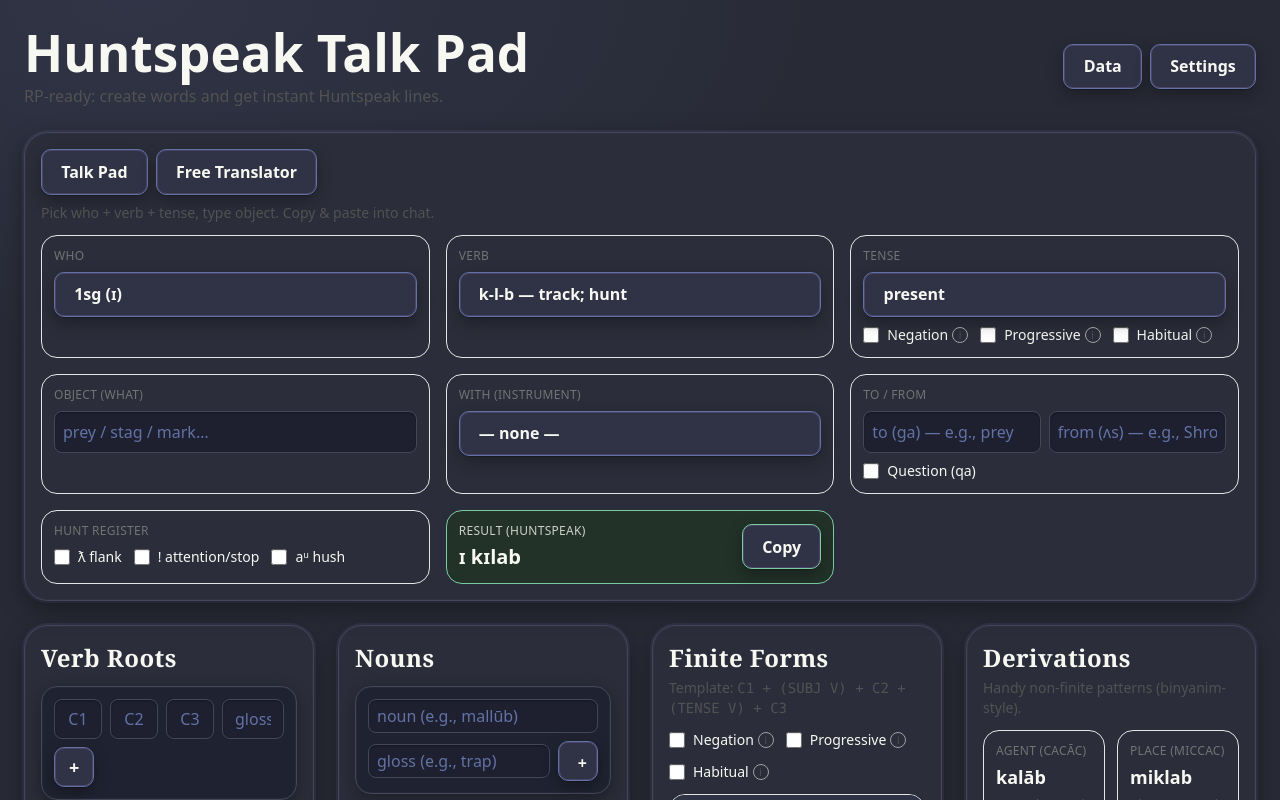
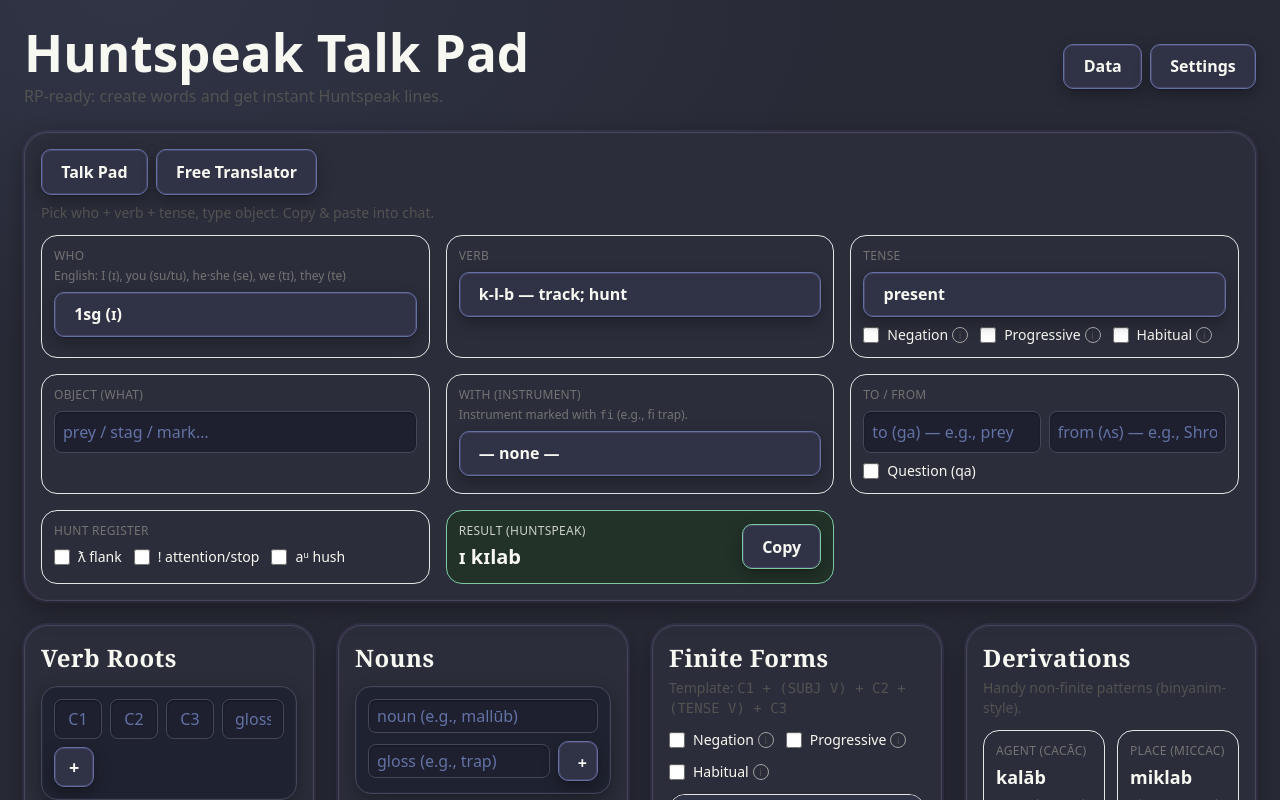
Before and after one commit to L1ghth0us3/Moontalk, a React (Vite) app: page / in a window 1280 px wide. Shown: the top 800 px of the page. Built offline with nearby package versions, Linux system fonts and the light colour scheme.

Commit message:
feat(talkpad): add English pronoun guide under Who; add particle usage hint under With (instrument)

```diff
--- a/src/components/TalkPad.tsx
+++ b/src/components/TalkPad.tsx
@@ -76,7 +76,8 @@ export default function TalkPad({ roots, nouns, selectedRootId, onSelectRoot }:
     <div className="space-y-3">
       <div className="grid grid-cols-1 md:grid-cols-2 xl:grid-cols-3 2xl:grid-cols-4 gap-4">
         <div className="rounded-2xl border border-neutral-200 p-3">
-          <div className="text-xs uppercase tracking-wide text-neutral-500 mb-2">Who</div>
+          <div className="text-xs uppercase tracking-wide text-neutral-500 mb-1">Who</div>
+          <div className="text-xs text-neutral-500 mb-2">English: I (ɪ), you (su/tu), he·she (se), we (tɪ), they (te)</div>
           <NiceSelect value={state.pronForm} onChange={v=>setState(s=>({...s, pronForm:v}))} items={PRONOUNS.map(p=>({ value:p.form, label:p.label }))} />
         </div>
         <div className="rounded-2xl border border-neutral-200 p-3">
@@ -97,7 +98,8 @@ export default function TalkPad({ roots, nouns, selectedRootId, onSelectRoot }:
           <input className="w-full px-2 py-2 rounded-lg border border-neutral-300" placeholder="prey / stag / mark…" value={state.obj} onChange={e=>setState(s=>({...s, obj:e.target.value}))} />
         </div>
         <div className="rounded-2xl border border-neutral-200 p-3">
-          <div className="text-xs uppercase tracking-wide text-neutral-500 mb-2">With (instrument)</div>
+          <div className="text-xs uppercase tracking-wide text-neutral-500 mb-1">With (instrument)</div>
+          <div className="text-xs text-neutral-500 mb-2">Instrument marked with <code>fi</code> (e.g., fi trap).</div>
           <NiceSelect value={state.withNounId} onChange={v=>setState(s=>({...s, withNounId:v}))} items={[{value:"", label:"— none —"}, ...nouns.map(n=>({ value:n.id, label:`${n.word} — ${n.gloss || ""}` }))]} />
         </div>
         <div className="rounded-2xl border border-neutral-200 p-3">
```
Also changed, not shown: 1 other file (tests, documents, lock files or other folders).
